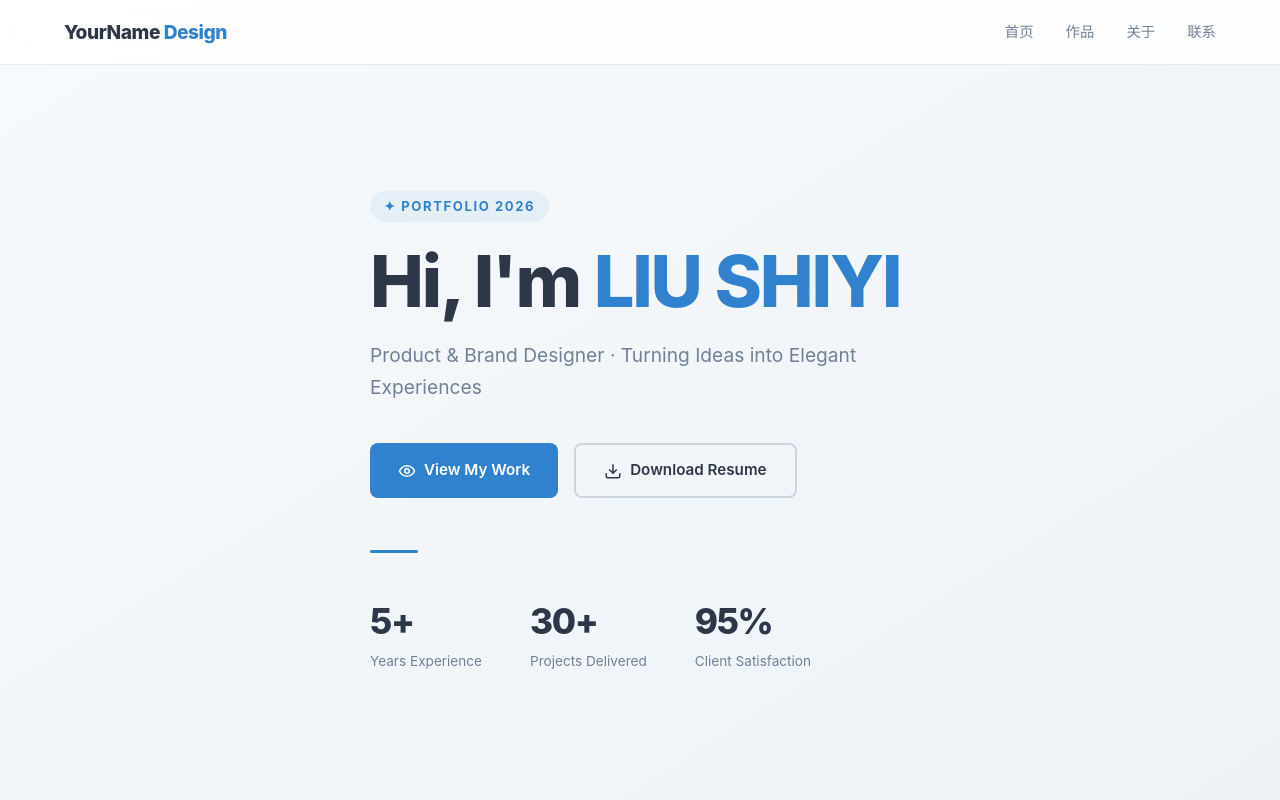
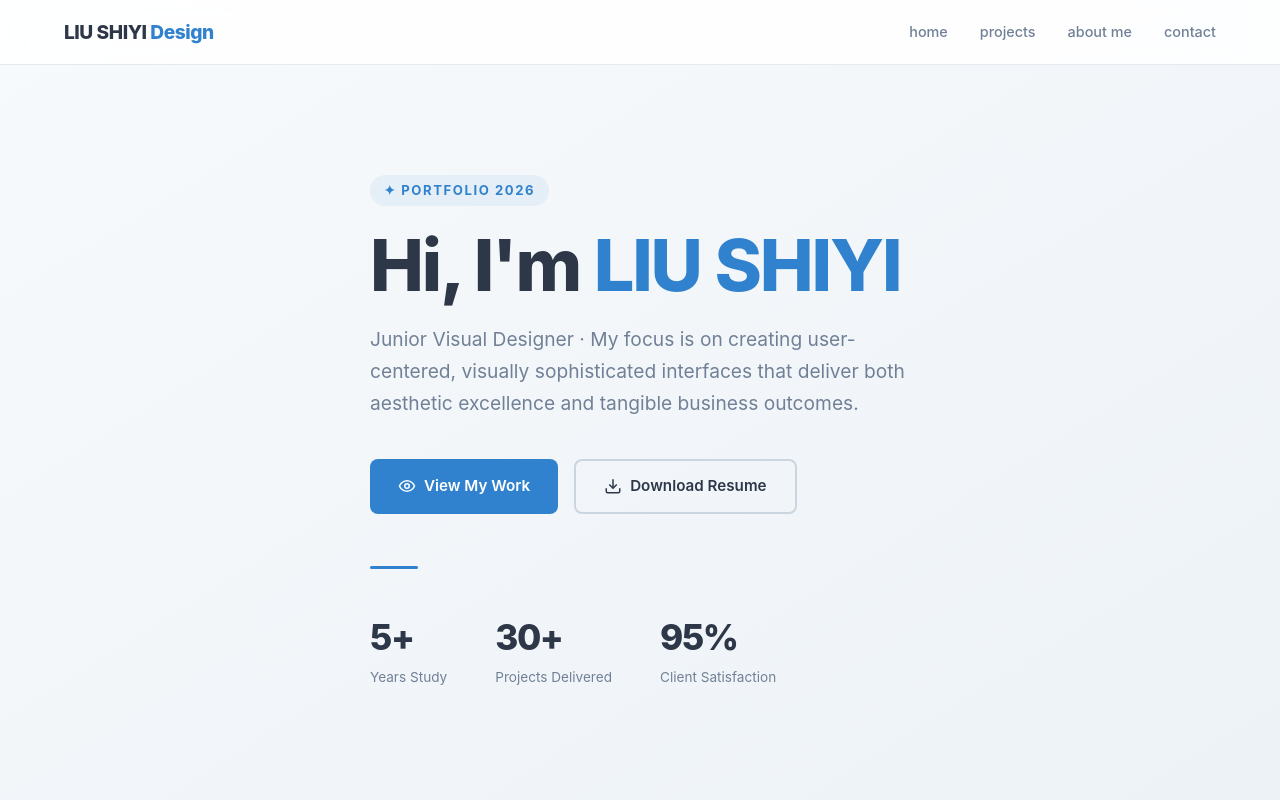
Before and after one commit to StellinaUI/portfolio, a plain HTML site: page index.html in a window 1280 px wide. Shown: the top 800 px of the page. Drawn offline with Linux system fonts and the light colour scheme.

Commit message:
Update index.html

```diff
--- a/index.html
+++ b/index.html
@@ -411,22 +411,22 @@
 ────────────────────────────────────── -->
 <nav class="navbar" id="navbar">
   <div class="navbar-inner">
-    <a href="#home" class="navbar-logo">YourName <span>Design</span></a>
+    <a href="#home" class="navbar-logo">LIU SHIYI <span>Design</span></a>
     <ul class="navbar-links">
-      <li><a href="#home">首页</a></li>
-      <li><a href="#projects">作品</a></li>
-      <li><a href="#about">关于</a></li>
-      <li><a href="#contact">联系</a></li>
+      <li><a href="#home">home</a></li>
+      <li><a href="#projects">projects</a></li>
+      <li><a href="#about">about me</a></li>
+      <li><a href="#contact">contact</a></li>
     </ul>
     <button class="hamburger" id="hamburger" aria-label="Toggle menu" aria-expanded="false">
       <span></span><span></span><span></span>
     </button>
   </div>
   <div class="mobile-menu" id="mobile-menu" role="menu">
-    <a href="#home"     class="ml">首页</a>
-    <a href="#projects" class="ml">作品</a>
-    <a href="#about"    class="ml">关于</a>
-    <a href="#contact"  class="ml">联系</a>
+    <a href="#home"     class="ml">home</a>
+    <a href="#projects" class="ml">projects</a>
+    <a href="#about"    class="ml">about me</a>
+    <a href="#contact"  class="ml">contact</a>
   </div>
 </nav>
 
@@ -437,7 +437,7 @@
   <div class="hero-inner">
     <span class="hero-eyebrow">✦ Portfolio 2026</span>
     <h1 class="hero-title">Hi, I'm <em>LIU SHIYI</em></h1>
-    <p class="hero-sub">Product &amp; Brand Designer · Turning Ideas into Elegant Experiences</p>
+    <p class="hero-sub">Junior Visual Designer · My focus is on creating user-centered, visually sophisticated interfaces that deliver both aesthetic excellence and tangible business outcomes.</p>
     <div class="hero-buttons">
       <a href="#projects" class="btn btn-primary">
         <svg width="18" height="18" fill="none" stroke="currentColor" stroke-width="2" viewBox="0 0 24 24"><path d="M2 12s3-7 10-7 10 7 10 7-3 7-10 7-10-7-10-7Z"/><circle cx="12" cy="12" r="3"/></svg>
@@ -452,7 +452,7 @@
     <div class="hero-stats">
       <div>
         <div class="hero-stat-num">5+</div>
-        <div class="hero-stat-label">Years Experience</div>
+        <div class="hero-stat-label">Years Study</div>
       </div>
       <div>
         <div class="hero-stat-num">30+</div>
```
